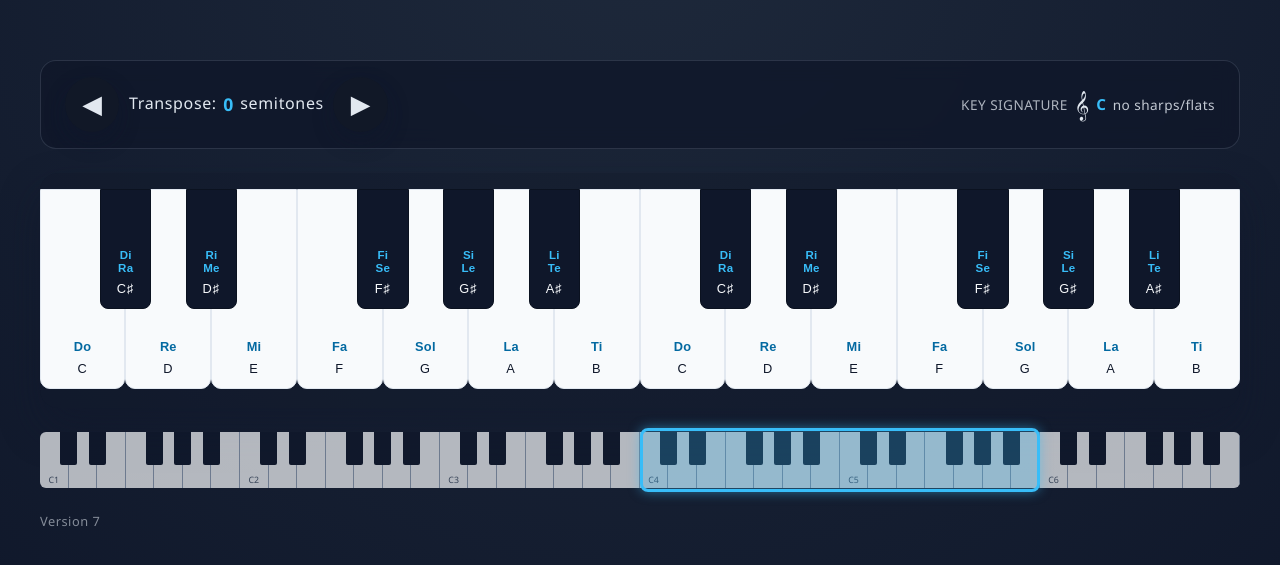
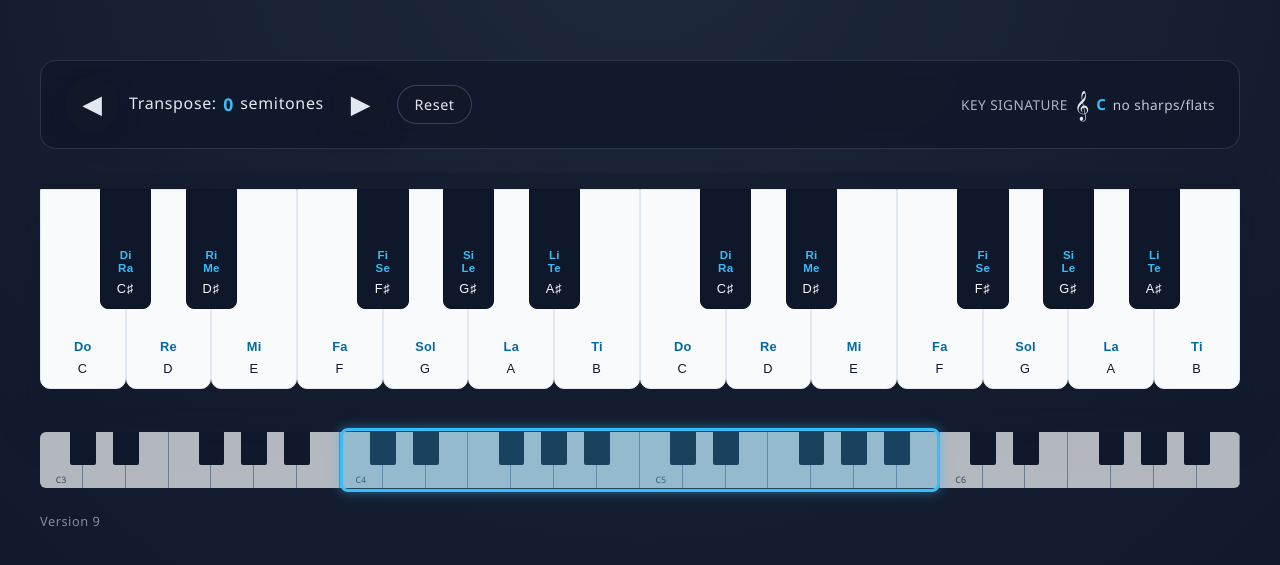
Before and after one commit to mhenry1384/Rove-TransposablePiano, a plain HTML site: page index.html in a window 1280 px wide. Shown: the part 105-670 px from the top of the page. Drawn offline with Linux system fonts and the light colour scheme.

Commit message:
Limit range to C3-B6, cap transpose at ±11, add transpose reset
Drop the two lowest octaves, which are too low to hear well. The range
size now lives in one place (app.js) instead of being hard-coded in CSS,
and the saved keyboard position is stored by note so range changes keep
it on the same notes. Transpose is limited to ±11 semitones, and a Reset
button next to the arrows returns it to 0.

Co-Authored-By: Claude Opus 5.5 <noreply@anthropic.com>

```diff
--- a/app.js
+++ b/app.js
@@ -1,6 +1,7 @@
 const keyboard = document.getElementById("keyboard");
 const transposeDown = document.getElementById("transpose-down");
 const transposeUp = document.getElementById("transpose-up");
+const transposeReset = document.getElementById("transpose-reset");
 const transposeValue = document.getElementById("transpose-value");
 const keySignatureValue = document.getElementById("key-signature-value");
 const keySignatureAccidentals = document.getElementById(
@@ -51,7 +52,7 @@ const solfegeNames = [
 ];
 
 let transpose = 0;
-const transposeLimit = 24;
+const transposeLimit = 11;
 const middleCMidi = 60;
 
 const keySignatures = [
@@ -148,12 +149,13 @@ const handleKeyPress = (key) => {
   key.addEventListener("pointercancel", release);
 };
 
-// The full range is six octaves (C1-B6). The main keyboard shows a window of
-// it in one row; the overview strip below shows all six octaves and a
+// The full range is four octaves (C3-B6). The main keyboard shows a window of
+// it in one row; the overview strip below shows the whole range and a
 // draggable highlight marking the window.
-const firstOctave = 1;
-const octaveCount = 6;
+const firstOctave = 3;
+const octaveCount = 4;
 const totalWhite = octaveCount * 7;
+document.documentElement.style.setProperty("--total-white", totalWhite);
 const blackAfterWhite = { "C#": 0, "D#": 1, "F#": 3, "G#": 4, "A#": 5 };
 
 const overview = document.getElementById("overview");
@@ -244,7 +246,10 @@ const setWindowStart = (start, { snap = true } = {}) => {
   applyWindow();
   if (snap) {
     try {
-      localStorage.setItem("windowStart", String(windowStart));
+      localStorage.setItem(
+        "windowStartNote",
+        String(windowStart + firstOctave * 7),
+      );
     } catch {}
   }
 };
@@ -293,14 +298,23 @@ overview.addEventListener("pointercancel", endDrag);
 window.addEventListener("resize", updateVisibleWhite);
 
 try {
-  const saved = Number(localStorage.getItem("windowStart"));
-  if (localStorage.getItem("windowStart") !== null && Number.isFinite(saved)) {
-    windowStart = saved;
+  // Stored as a white-key index counted from C0, so it survives range changes.
+  const stored = localStorage.getItem("windowStartNote");
+  const saved = Number(stored);
+  if (stored !== null && Number.isFinite(saved)) {
+    windowStart = saved - firstOctave * 7;
   }
 } catch {}
 
 transposeDown.addEventListener("click", () => {
   transpose = Math.max(-transposeLimit, transpose - 1);
+  updateTransposeDisplay();
+  updateKeyLabels();
+  updateKeySignature();
+});
+
+transposeReset.addEventListener("click", () => {
+  transpose = 0;
   updateTransposeDisplay();
   updateKeyLabels();
   updateKeySignature();
--- a/index.html
+++ b/index.html
@@ -28,6 +28,9 @@
           </div>
           <button id="transpose-up" class="arrow" aria-label="Transpose up">
             ▶
+          </button>
+          <button id="transpose-reset" class="reset" type="button">
+            Reset
           </button>
         </div>
         <div class="key-signature" aria-label="Key signature">
--- a/styles.css
+++ b/styles.css
@@ -8,6 +8,8 @@
   --black-key-border: #0b1220;
   --accent: #38bdf8;
   --text: #e2e8f0;
+  /* Number of white keys in the full range; app.js sets the real value. */
+  --total-white: 28;
 }
 
 * {
@@ -69,6 +71,23 @@ body {
   transform: translateY(-2px);
 }
 
+.reset {
+  border: 1px solid rgba(148, 163, 184, 0.3);
+  background: var(--panel);
+  color: var(--text);
+  font: inherit;
+  font-size: 0.9rem;
+  letter-spacing: 0.04em;
+  padding: 0.55rem 1rem;
+  border-radius: 999px;
+  cursor: pointer;
+  transition: background 0.2s ease;
+}
+
+.reset:hover {
+  background: #1f2937;
+}
+
 .transpose-display {
   text-align: center;
   font-size: 1rem;
@@ -118,7 +137,7 @@ body {
 .keyboard {
   --visible: 14;
   --key-height: 200px;
-  --black-width: calc(100% / 42 * 0.6);
+  --black-width: calc(100% / var(--total-white) * 0.6);
   overflow: hidden;
   background: rgba(15, 23, 42, 0.4);
   border-radius: 18px;
@@ -126,12 +145,12 @@ body {
   box-shadow: 0 20px 40px rgba(15, 23, 42, 0.45);
 }
 
-/* All six octaves in one row, wide enough that --visible white keys fill the
+/* The full range in one row, wide enough that --visible white keys fill the
    keyboard; it slides sideways to show the selected window. */
 .keyboard-strip {
   position: relative;
   display: flex;
-  width: calc(100% * 42 / var(--visible));
+  width: calc(100% * var(--total-white) / var(--visible));
   height: var(--key-height);
   transition: transform 0.15s ease;
 }
@@ -164,7 +183,7 @@ body {
 }
 
 .key.white {
-  flex: 0 0 calc(100% / 42);
+  flex: 0 0 calc(100% / var(--total-white));
   background: var(--white-key);
   border: 1px solid var(--white-key-border);
   color: #0f172a;
@@ -237,7 +256,7 @@ body {
 }
 
 .mini-key.white {
-  flex: 0 0 calc(100% / 42);
+  flex: 0 0 calc(100% / var(--total-white));
   background: var(--white-key);
   border-right: 1px solid #94a3b8;
   display: flex;
@@ -249,7 +268,7 @@ body {
 }
 
 .mini-key.black {
-  --black-width: calc(100% / 42 * 0.6);
+  --black-width: calc(100% / var(--total-white) * 0.6);
   position: absolute;
   top: 0;
   width: var(--black-width);
--- a/version.js
+++ b/version.js
@@ -1,3 +1,3 @@
 // Single source of truth for the app version. Used by the page footer and by
 // sw.js for its cache name. Bump this whenever app files change.
-const APP_VERSION = "7";
+const APP_VERSION = "9";
```
Also changed, not shown: 1 other file.
